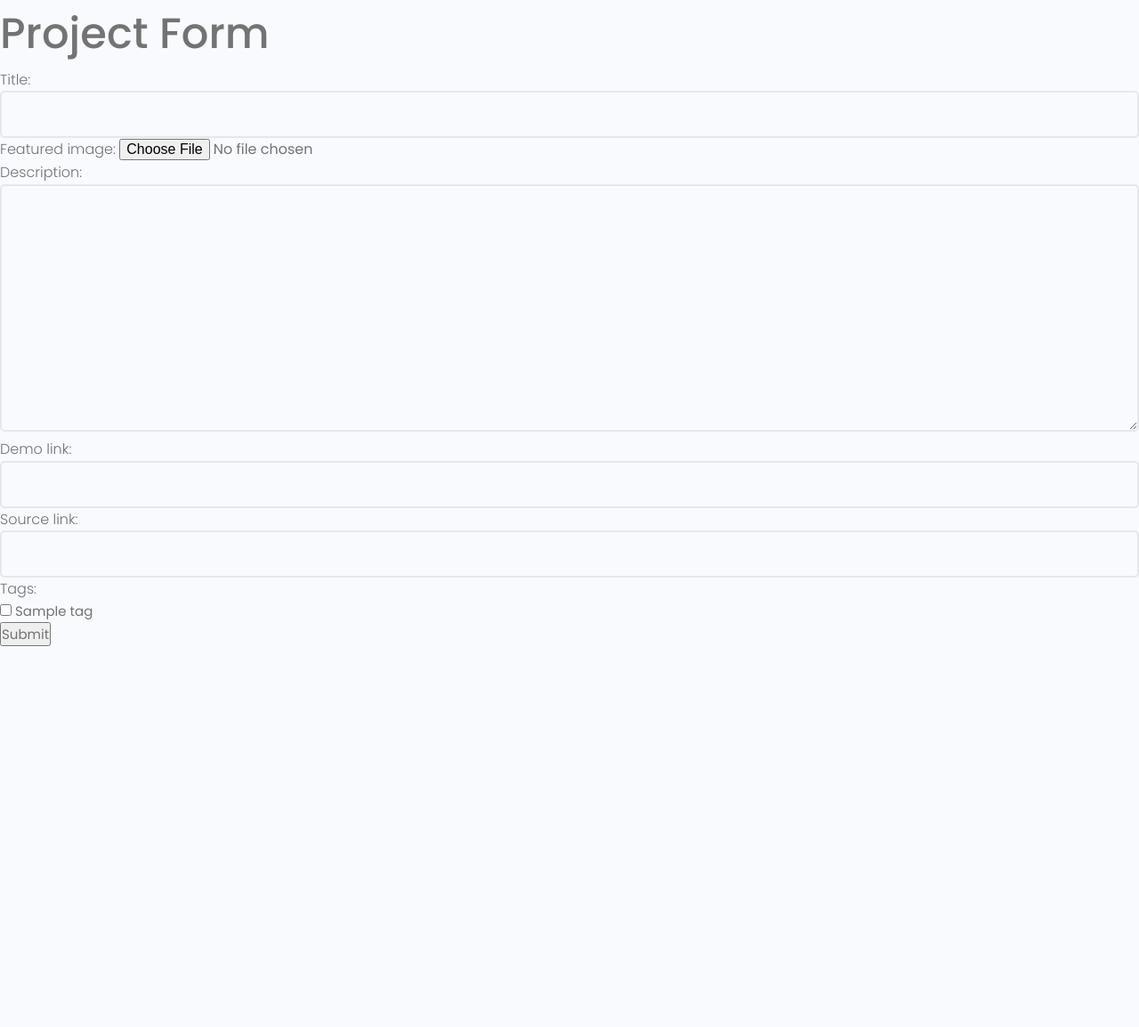
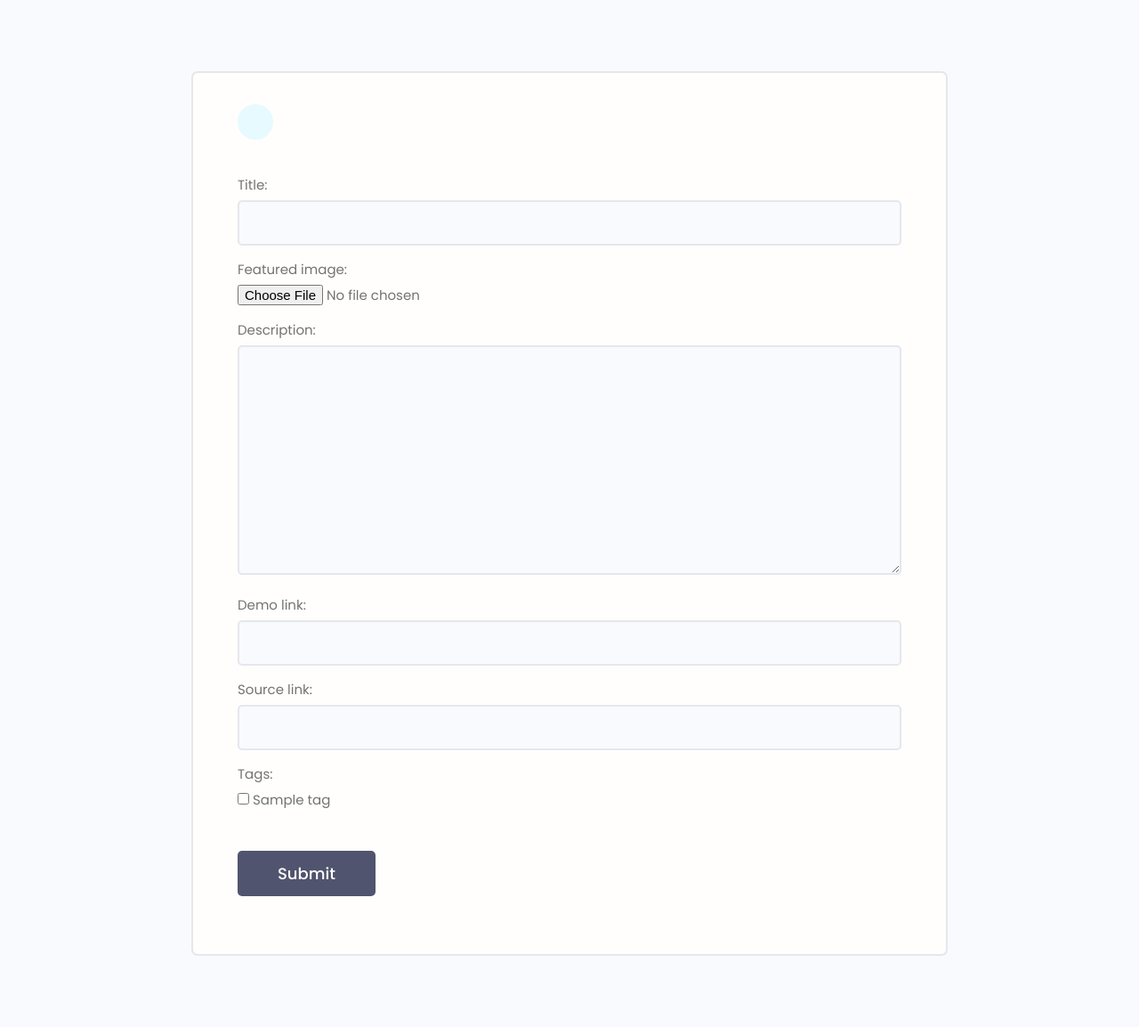
Before and after one commit to kikutan-day65/portofolio-dev-django, a Django app: page /create-project/ in a window 1280 px wide. Shown: the part 77-1231 px from the top of the page at 89% size. Before the commit the page ends 803 px from the top, so only its background shows below. Run offline with Django 4.2, Linux system fonts and the light colour scheme; tables that the repository leaves empty hold one stand-in row (values such as "Sample post"); some libraries are stand-ins or nearby versions.

Commit message:
style: chnage the theme for add project page

```diff
--- a/devsearch/projects/templates/projects/project_form.html
+++ b/devsearch/projects/templates/projects/project_form.html
@@ -3,13 +3,31 @@
 
 
 {% block content %}
-<h1>Project Form</h1>
 
-<form action="" method="POST" enctype="multipart/form-data">
-    {% csrf_token %}
+<!-- Main Section -->
+<main class="formPage my-xl">
+    <div class="content-box">
+        <div class="formWrapper">
+            <a class="backButton" href="#"><i class="im im-angle-left"></i></a>
+            <br>
 
-    {{ form.as_p }}
+            <form class="form" method="POST" enctype="multipart/form-data">
+                {% csrf_token %}
 
-    <input type="submit">
-</form>
+
+                {% for field in form %}
+                <!-- Input:Text -->
+                <div class="form__field">
+                    <label for="formInput#text">{{ field.label }}: </label>
+                    {{ field }}
+                </div>
+                {% endfor %}
+
+                <input class="btn btn--sub btn--lg  my-md" type="submit" value="Submit" />
+            </form>
+        </div>
+    </div>
+</main>
+
+
 {% endblock content %}
```
Also changed, not shown: devsearch/templates/form-template.html (added, +41 -0 lines).
